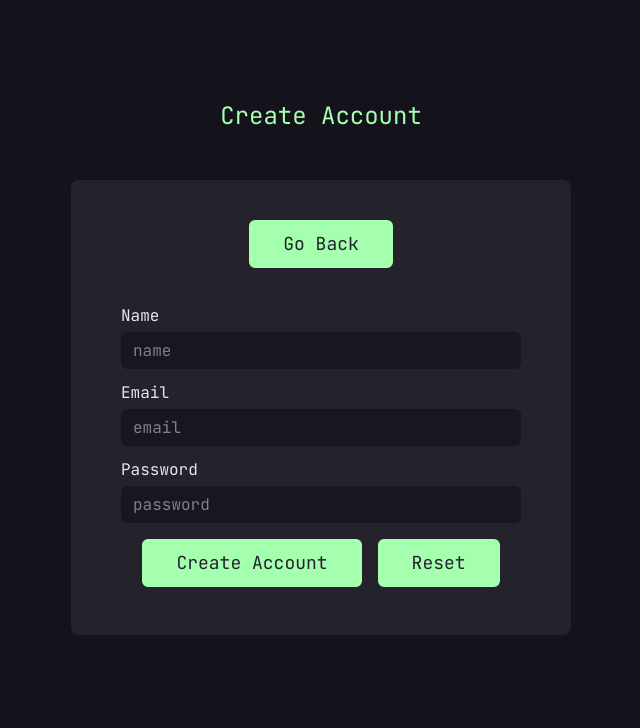
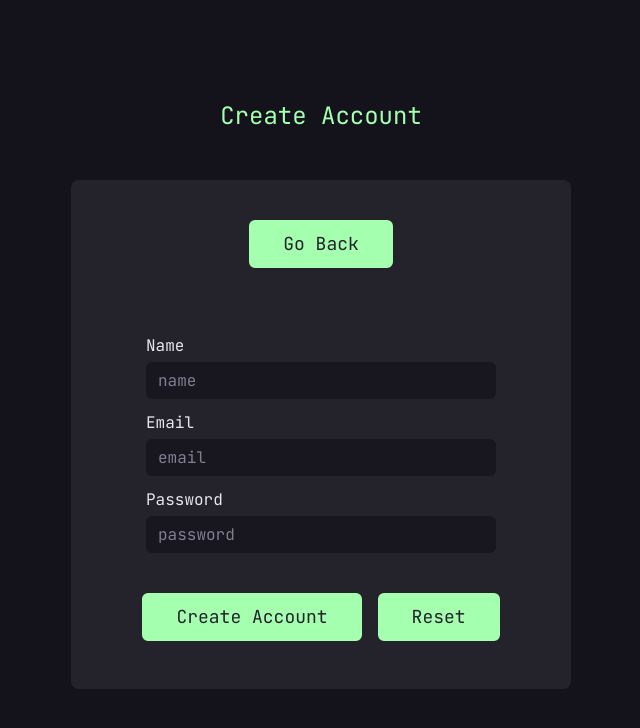
Before and after one commit to RalfiSlask/Document-Managment-API, a React (Vite) app in the folder frontend/: page /#/ in a window 1280 px wide. Both pictures are taken after a click on the element "Create an account". Shown: the top 728 px of the page, without its empty margins (319-959 px from the left). Built offline with nearby package versions, Linux system fonts and the light colour scheme.

Commit message:
feat: add styling

```diff
--- a/frontend/src/components/pages/login/CreateAccountForm.tsx
+++ b/frontend/src/components/pages/login/CreateAccountForm.tsx
@@ -29,7 +29,9 @@ const CreateAccountForm = () => {
       id="formInput"
       className="flex flex-col gap-4 w-[400px] items-center"
     >
-      <p className="text-red-500 text-lg">{createAccountErrorMessage}</p>
+      <p className="text-red-500 text-lg h-[30px]">{createAccountErrorMessage}</p>
+      <div className="flex flex-col items-center gap-10">
+        <div className="w-[350px] flex flex-col gap-4 items-center">
           {inputs.map(input => {
             const { id, type, text, inputKey } = input;
             return (
@@ -44,10 +46,12 @@ const CreateAccountForm = () => {
               />
             );
           })}
+        </div>
 
         <div className="flex justify-center gap-4">
           <SubmitButton title={'Create Account'} />
           <ResetButton type={'create'} />
+        </div>
       </div>
     </form>
   );
```
Lines whose indentation alone changed are shown as unchanged.
